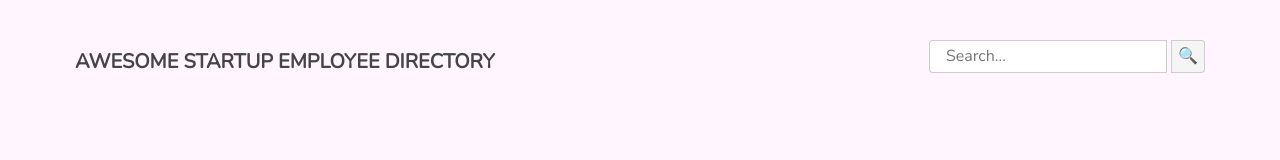
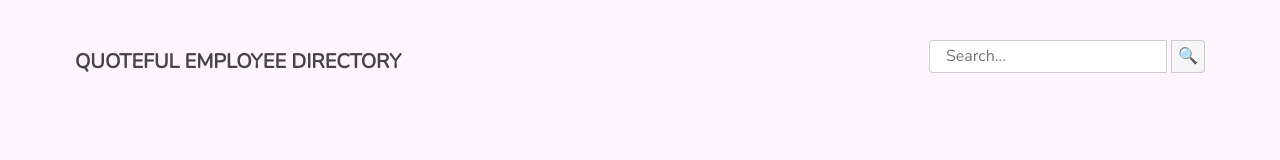
Before and after one commit to jamescrosslin/Employee-API, a plain HTML site: page index.html in a window 1280 px wide. Drawn offline with nearby package versions, Linux system fonts and the light colour scheme; no server answers.

Commit message:
changed name

```diff
--- a/index.html
+++ b/index.html
@@ -14,7 +14,7 @@
     <header>
       <div class="header-inner-container">
         <div class="header-text-container">
-          <h1>AWESOME STARTUP EMPLOYEE DIRECTORY</h1>
+          <h1>QUOTEFUL EMPLOYEE DIRECTORY</h1>
         </div>
         <div class="search-container"></div>
       </div>
```
